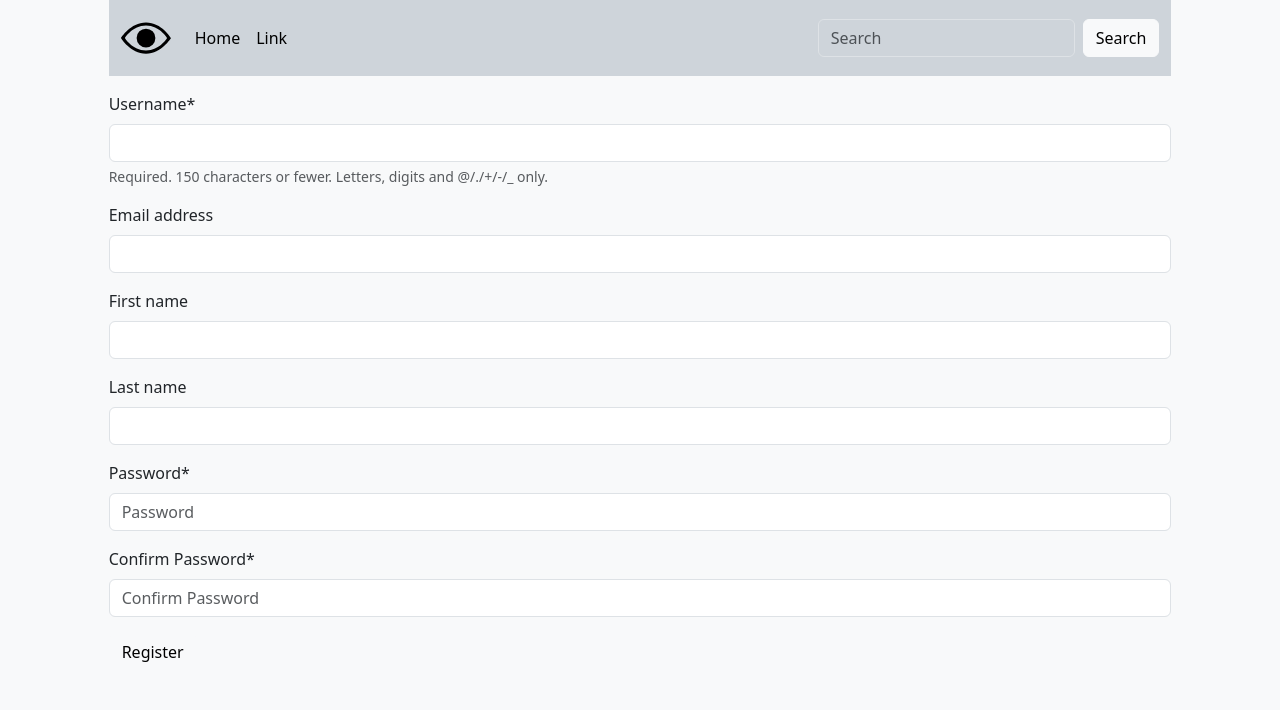
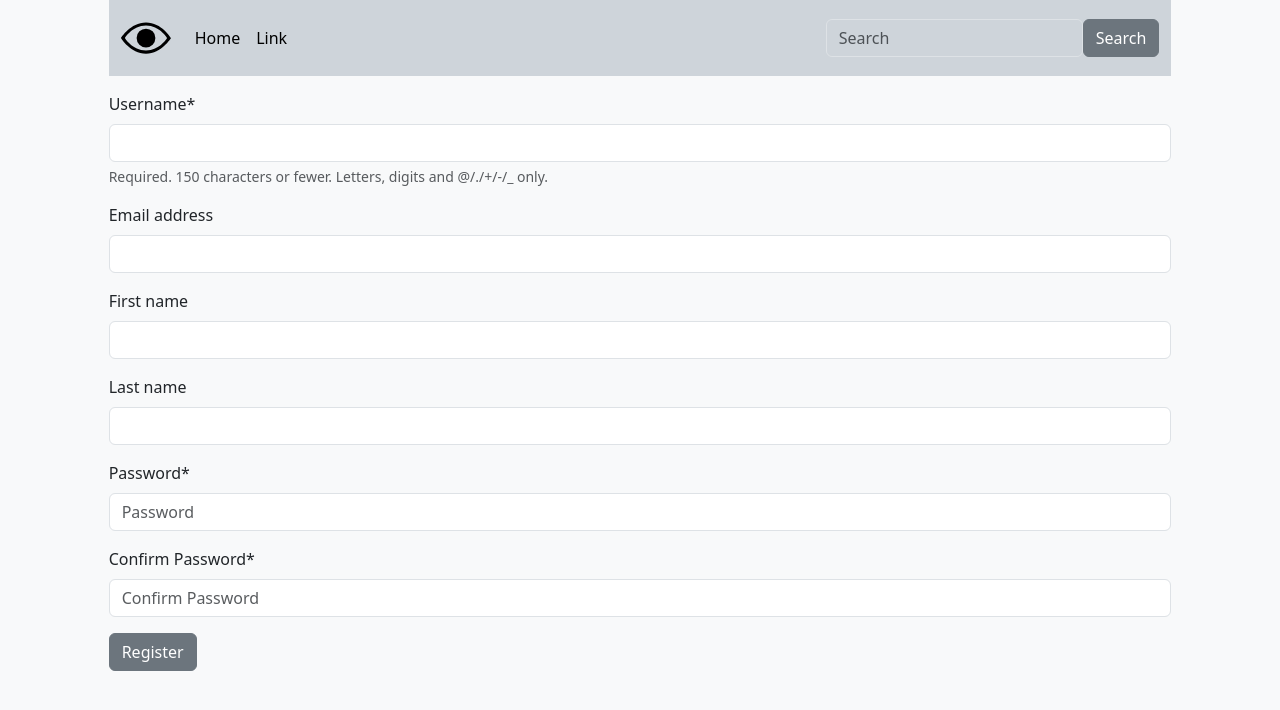
Before and after one commit to badgersky/social-media-app, a Django app: page /users/register/ in a window 1280 px wide. Shown: the top 710 px of the page. Run offline with Django 4.2, Linux system fonts and the light colour scheme; some libraries are stand-ins or nearby versions.

Commit message:
change buttons

```diff
--- a/templates/partials/nav.html
+++ b/templates/partials/nav.html
@@ -15,8 +15,8 @@
                 </li>
             </ul>
             <form class="d-flex" role="search">
-                <input class="form-control me-2 bg-dark-subtle" type="search" placeholder="Search" aria-label="Search">
-                <button class="btn btn-light" type="submit">Search</button>
+                <input class="form-control bg-dark-subtle" type="search" placeholder="Search" aria-label="Search">
+                <button class="btn btn-secondary" type="submit">Search</button>
             </form>
         </div>
     </div>
--- a/users/templates/users/registration.html
+++ b/users/templates/users/registration.html
@@ -10,6 +10,6 @@
     <form class="mt-3" action="" method="post">
         {% csrf_token %}
         {{ form|crispy }}
-        <button type="submit" class="btn btn-light">Register</button>
+        <button type="submit" class="btn btn-secondary">Register</button>
     </form>
 {% endblock %}
```
